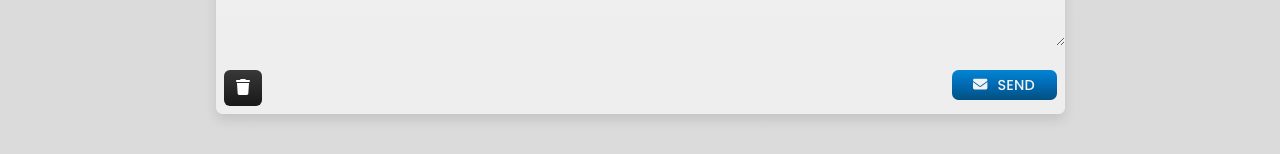
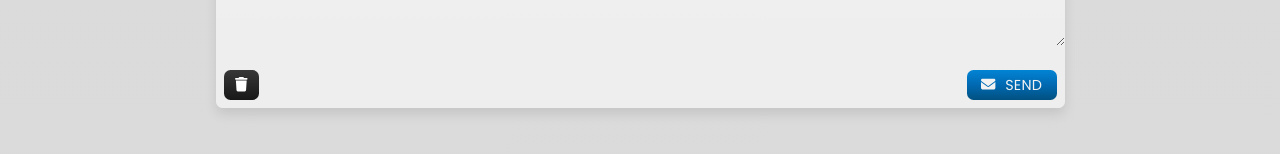
Before and after one commit to j0hanz/j0hanz-portfolio, a React (Create React App) app: page / in a window 1280 px wide. Shown: the part 7623-7777 px from the top of the page. Built offline with nearby package versions, Linux system fonts and the light colour scheme; no server answers; grey boxes are pictures that could not be loaded.

Commit message:
Update button styles and adjust widths for improved layout in ContactForm and Portfolio

```diff
--- a/src/sections/ContactForm.js
+++ b/src/sections/ContactForm.js
@@ -92,7 +92,10 @@ const ContactForm = () => {
                         onClick={handleReset}
                         disabled={isSending}
                       >
-                        <FontAwesomeIcon icon={faTrash} />
+                        <FontAwesomeIcon
+                          icon={faTrash}
+                          className={styles.buttonIconClear}
+                        />
                       </Button>
                       <Button
                         className={styles.submitButton}
--- a/src/sections/styles/ContactForm.module.css
+++ b/src/sections/styles/ContactForm.module.css
@@ -53,7 +53,7 @@
 }
 
 .submitButton {
-  width: 105px !important;
+  width: 90px !important;
   max-width: 100% !important;
   height: 30px !important;
   border: none !important;
@@ -74,11 +74,13 @@
   color: var(--btn-icon-color);
 }
 
+.buttonIconClear {
+  font-size: 0.9rem;
+}
+
 .buttonText {
   font-size: 0.9rem;
-  font-weight: 500;
-  letter-spacing: 0.15px;
-  margin-left: 0;
+  letter-spacing: 0.25px;
   color: var(--text-light);
 }
 
@@ -93,8 +95,24 @@
 .clearButton {
   background-image: var(--btn-bg-dark);
   transition: all 0.3s ease !important;
+  width: 35px !important;
+  max-width: 100% !important;
+  height: 30px !important;
+  border: none !important;
+  border-radius: 6.5px !important;
+  transition: all 0.3s ease !important;
+  text-transform: uppercase !important;
+  display: flex !important;
+  align-items: center !important;
+  justify-content: center !important;
+  cursor: pointer !important;
+  line-height: 0 !important;
 }
 
 .clearButton:hover {
   filter: brightness(0.7);
 }
+
+.clearButton:active {
+  transform: scale(0.99);
+}
--- a/src/sections/styles/Portfolio.module.css
+++ b/src/sections/styles/Portfolio.module.css
@@ -23,7 +23,7 @@
 }
 
 .customButton {
-  width: 105px !important;
+  width: 100px !important;
   max-width: 100% !important;
   height: 30px !important;
   border: none !important;
@@ -61,9 +61,7 @@
 
 .buttonText {
   font-size: 0.9rem;
-  font-weight: 500;
-  letter-spacing: 0.15px;
-  margin-left: 0;
+  letter-spacing: 0.25px;
   color: var(--text-light);
 }
 
```
